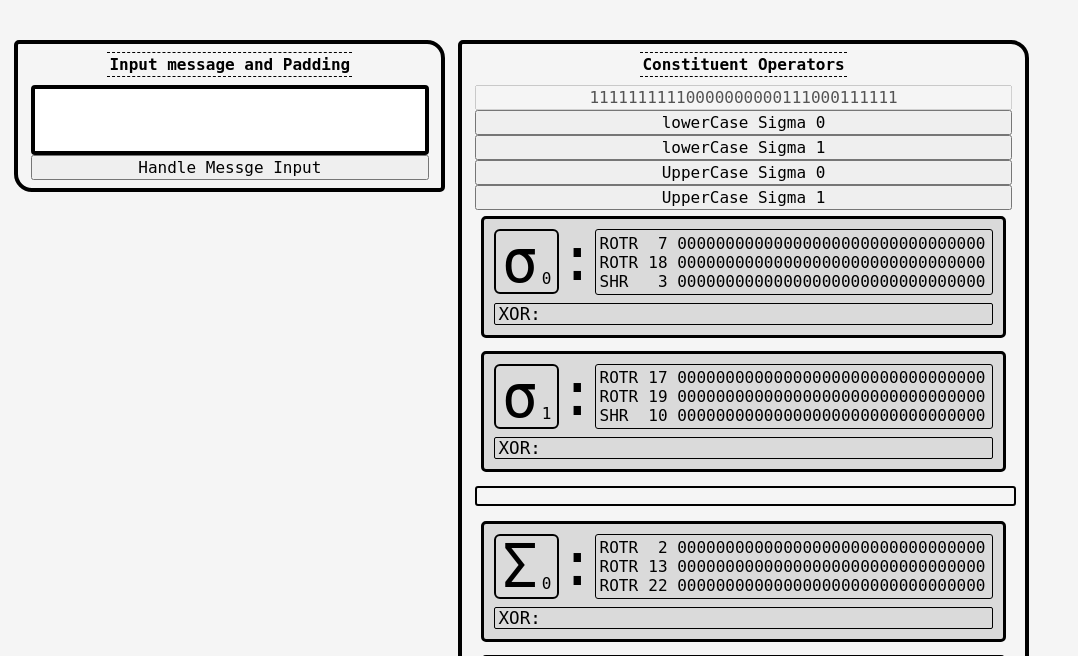
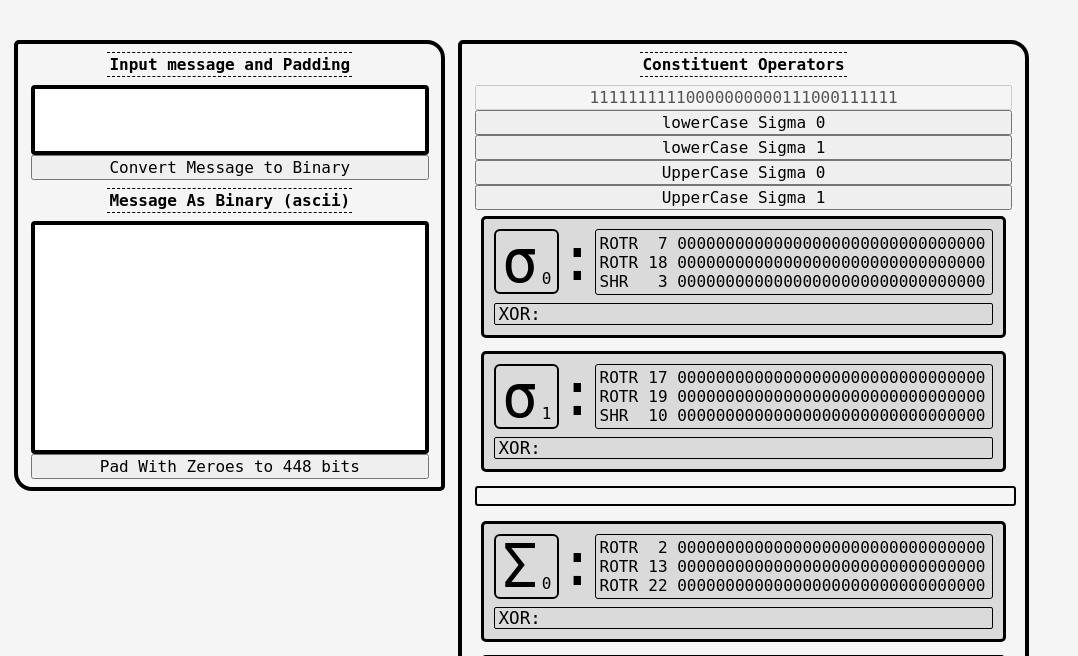
Before and after one commit to melshiD/personal-exercies, a PHP site: page /uppercaseSigmaOne.html in a window 1280 px wide. Shown: the top 656 px of the page, without its empty margins (0-1078 px from the left). Run offline with PHP 8.4, Linux system fonts and the light colour scheme.

Commit message:
real stopping point

```diff
--- a/sha256/components/uppercaseSigma1/uppercaseSigmaOne.css
+++ b/sha256/components/uppercaseSigma1/uppercaseSigmaOne.css
@@ -1,7 +1,6 @@
 *{
     font-size: 16px;
     font-family: monospace;
-    /* WHEN YOU SIT BACK DOWN FIGURE OUT WHY SETTING FONT ON BODY AND ON ROOT ARE DIFFERENT; */
 }
 body{
     background-color: whitesmoke;
@@ -17,13 +16,18 @@ body{
     flex-wrap: wrap;
     align-items: flex-start;
 }
-#messageInput{
+.messageInputTA,.messageAsBinary{
     width: 40ch;
     height: 6ch;
     resize: none;
     text-align: left;
     border: black solid 4px;
     border-radius: 4px;
+}
+#messageAsBinary{
+    height: 23ch;
+    background-color: white;
+    color: black;
 }
 #bitsInput{
     text-align: center;
@@ -64,6 +68,9 @@ body{
     border-bottom: 1px dashed black;
     text-align: center;
     padding: 2px;
+}
+.centeredCardTitle.titleMarginTop{
+    margin-top: .5em;
 }
 .card{
     display: flex;
@@ -281,3 +288,7 @@ hr{
     background-color: black;
     color: whitesmoke;
 }
+
+.span{
+    font-size: 50px;
+}
--- a/sha256/components/uppercaseSigma1/uppercaseSigmaOne.html
+++ b/sha256/components/uppercaseSigma1/uppercaseSigmaOne.html
@@ -16,8 +16,13 @@
                 <div class="cardTitleLine">Input message and Padding</div>
             </div>
             <!-- <input type="text" onclick="" id="messageInput" maxlength="55">  -->
-            <textArea id="messageInput" maxlength="55" rows="30" cols="2"></textArea>
-            <button type="button" onclick="handleMessageInput()">Handle Messge Input</button>
+            <textArea id="messageInput" class="messageInputTA" maxlength="55" ></textArea>
+            <button type="button" onclick="handleMessageInput()">Convert Message to Binary</button>
+            <div class="centeredCardTitle titleMarginTop">
+                <div class="cardTitleLine">Message As Binary (ascii)</div>
+            </div>
+            <textarea id="messageAsBinary" class="messageAsBinary" disabled></textarea>
+            <button type="button" onclick="handleMessageInput()">Pad With Zeroes to 448 bits</button>
         </div>
 
         <!-- CONSTITUENT OPERATORS------------------------------------  -->
--- a/sha256/components/uppercaseSigma1/uppercaseSigmaOne.js
+++ b/sha256/components/uppercaseSigma1/uppercaseSigmaOne.js
@@ -1,15 +1,16 @@
 
-//-------------event listener for input  length----------------
-let inputBits = document.getElementById('bitsInput');
-inputBits.addEventListener('keyup', (event) => {
-    lengthIndicator = event.target.value;
-    inputBits.classList.add('incorrectLength');
-    inputBits.classList.remove('correctLength');
-    if (inputBits.value.length === 32) {
-        inputBits.classList.remove('incorrectLength');
-        inputBits.classList.add('correctLength');
-    }
+//-------------event listener for input ----------------
+let inputMessage = document.getElementById('messageInput');
+inputMessage.addEventListener('keyup', (event) => {
+    let inputFromUser = event.target.value;
+    let inputAsRawBinary = inputFromUser.split('').map( e => e.charCodeAt(0).toString(2)).join('').padStart(8, '0');
+    document.getElementById('messageAsBinary').innerHTML = inputAsRawBinary;
 });
+
+
+    //'YOU PICKED 56 CHARACTERS BECAUSE THAT LIMITS THE INPUT MESSAGE TO ONE MESSAGE DIGEST!  DUH.  OK, '
+    //'WHEN YOU STI BACK DOWN WORK WITH THAT IN THE MORNING'
+
 
 //grab the elements we need to build the transformation specs: ie ROTR or SHR and degree
 const grabRotationSpecElementsReturnSpecArray = (cardId) => {
```
